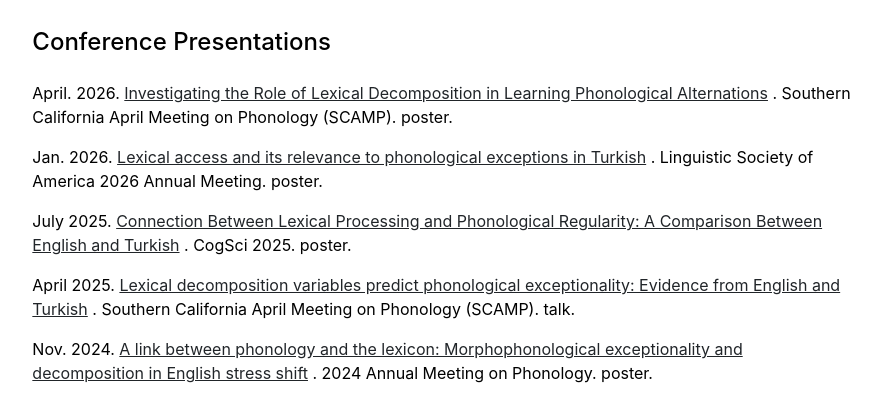
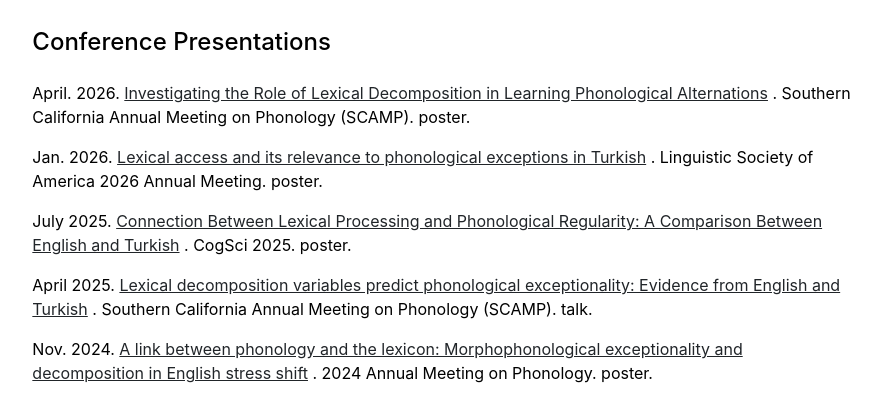
Before and after one commit to darbygrachek/darbygrachek.github.io, a Jekyll site: the page built from publications.md, in a window 1280 px wide. Shown: the part 584-988 px from the top of the page, without its empty margins (197-1082 px from the left). Built offline with Jekyll 4.4.1, drawn with Linux system fonts in a browser that asks for light colours.

Commit message:
Update publications.yml

```diff
--- a/_data/publications.yml
+++ b/_data/publications.yml
@@ -14,7 +14,7 @@ conference_presentations:
       title_url: '/publications/SCAMP2026_poster_references.pdf'
       #additional_author: ''
       #additional_author_url: ''
-      conference_name: 'Southern California April Meeting on Phonology (SCAMP)'
+      conference_name: 'Southern California Annual Meeting on Phonology (SCAMP)'
       presentation_type: 'Poster'
 
     - date: 'Jan. 2026'
@@ -38,7 +38,7 @@ conference_presentations:
       #title_url: '/publications/AMP2024_submission.pdf'
       #additional_author: ''
       #additional_author_url: ''
-      conference_name: 'Southern California April Meeting on Phonology (SCAMP)'
+      conference_name: 'Southern California Annual Meeting on Phonology (SCAMP)'
       presentation_type: 'Talk'
 
     - date: 'Nov. 2024'
```
